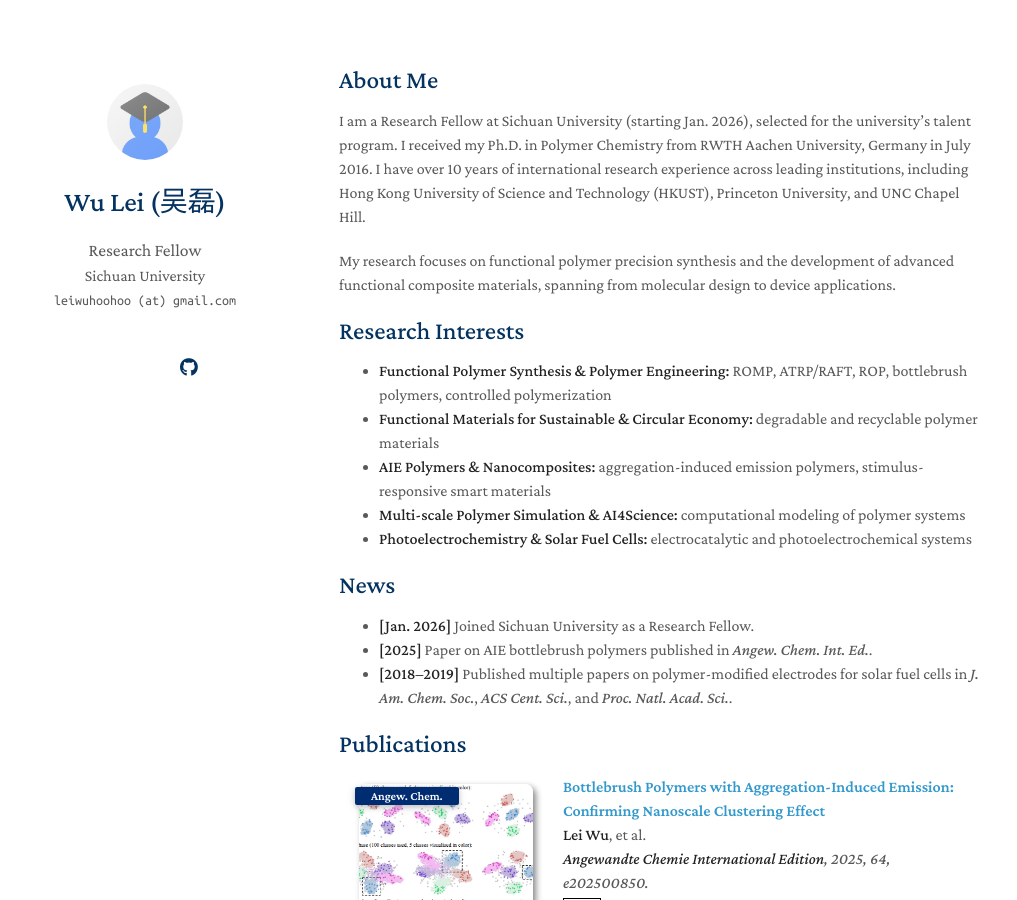
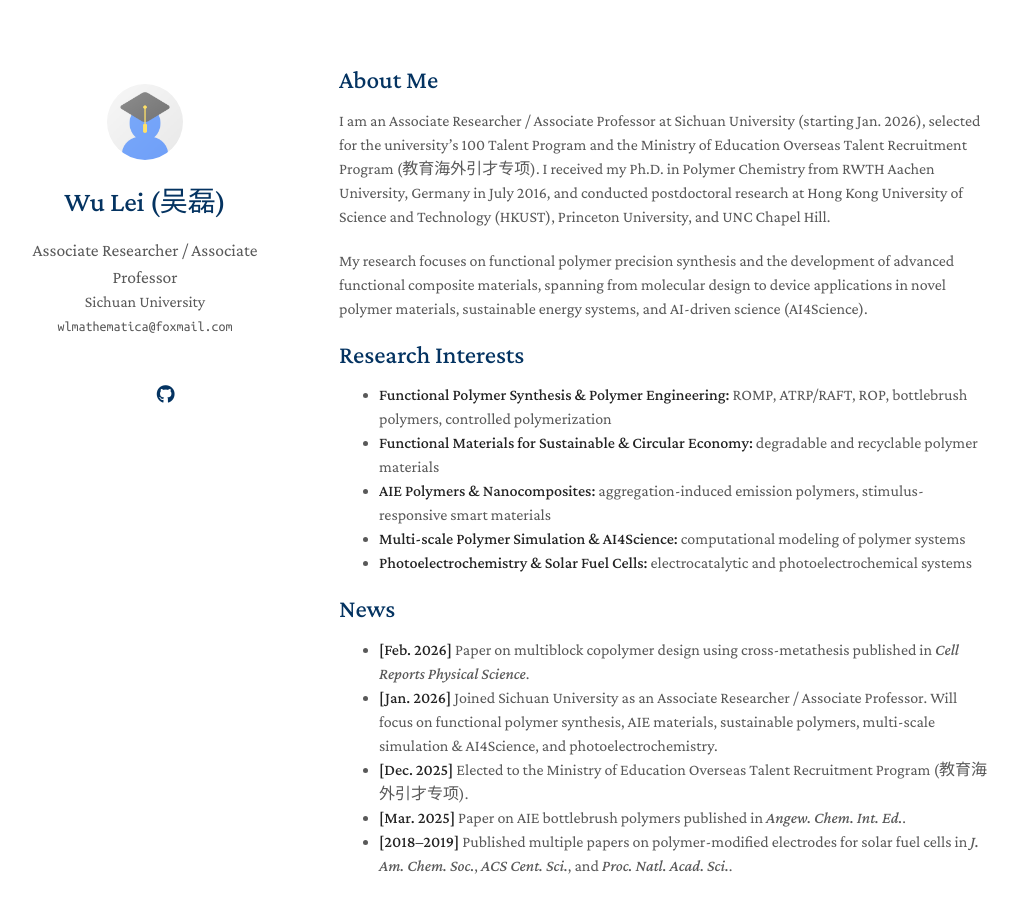
Before and after one commit to leiwuhoohoo/leiwu_polymer_research, a Jekyll site: the page built from index.md, in a window 1280 px wide and 900 px high. Shown: the whole window, without its empty margins (131-1148 px from the left). Built offline with Jekyll 4.4.1, drawn with Linux system fonts in a browser that asks for light colours; a style sheet for code colours, icons or effects is not loaded; our own code applies the rules of GitHub Pages for plain Markdown files.

Commit message:
Update personal info: position, email, about me, news, README

```diff
--- a/_config.yml
+++ b/_config.yml
@@ -1,8 +1,8 @@
 # Basic Information
 title: Wu Lei (吴磊)
-position: Research Fellow
+position: Associate Researcher / Associate Professor
 affiliation: Sichuan University
-email: leiwuhoohoo (at) gmail.com
+email: wlmathematica@foxmail.com
 
 # Search Engine Optimization (SEO)
 keywords: Wu Lei, polymer, ROMP, ATRP, AIE, aggregation-induced emission, bottlebrush polymer, AI4Science, photoelectrochemistry, solar fuel, sustainable material, Sichuan University
@@ -10,7 +10,6 @@ description: Personal academic homepage of Wu Lei (吴磊), Research Fellow at S
 canonical: https://leiwuhoohoo.github.io/leiwu_polymer_research/
 
 # Links
-google_scholar: https://scholar.google.com/
 cv_link: assets/files/curriculum_vitae.pdf
 github_link: https://github.com/leiwuhoohoo
 linkedin:
--- a/index.md
+++ b/index.md
@@ -4,9 +4,9 @@ layout: homepage
 
 ## About Me
 
-I am a Research Fellow at Sichuan University (starting Jan. 2026), selected for the university's talent program. I received my Ph.D. in Polymer Chemistry from RWTH Aachen University, Germany in July 2016. I have over 10 years of international research experience across leading institutions, including Hong Kong University of Science and Technology (HKUST), Princeton University, and UNC Chapel Hill.
+I am an Associate Researcher / Associate Professor at Sichuan University (starting Jan. 2026), selected for the university's 100 Talent Program and the Ministry of Education Overseas Talent Recruitment Program (教育海外引才专项). I received my Ph.D. in Polymer Chemistry from RWTH Aachen University, Germany in July 2016, and conducted postdoctoral research at Hong Kong University of Science and Technology (HKUST), Princeton University, and UNC Chapel Hill.
 
-My research focuses on functional polymer precision synthesis and the development of advanced functional composite materials, spanning from molecular design to device applications.
+My research focuses on functional polymer precision synthesis and the development of advanced functional composite materials, spanning from molecular design to device applications in novel polymer materials, sustainable energy systems, and AI-driven science (AI4Science).
 
 ## Research Interests
 
@@ -18,8 +18,10 @@ My research focuses on functional polymer precision synthesis and the developmen
 
 ## News
 
-- **[Jan. 2026]** Joined Sichuan University as a Research Fellow.
-- **[2025]** Paper on AIE bottlebrush polymers published in *Angew. Chem. Int. Ed.*.
+- **[Feb. 2026]** Paper on multiblock copolymer design using cross-metathesis published in *Cell Reports Physical Science*.
+- **[Jan. 2026]** Joined Sichuan University as an Associate Researcher / Associate Professor. Will focus on functional polymer synthesis, AIE materials, sustainable polymers, multi-scale simulation & AI4Science, and photoelectrochemistry.
+- **[Dec. 2025]** Elected to the Ministry of Education Overseas Talent Recruitment Program (教育海外引才专项).
+- **[Mar. 2025]** Paper on AIE bottlebrush polymers published in *Angew. Chem. Int. Ed.*.
 - **[2018–2019]** Published multiple papers on polymer-modified electrodes for solar fuel cells in *J. Am. Chem. Soc.*, *ACS Cent. Sci.*, and *Proc. Natl. Acad. Sci.*.
 
 {% include_relative _includes/publications.md %}
```
Also changed, not shown: README.md.
